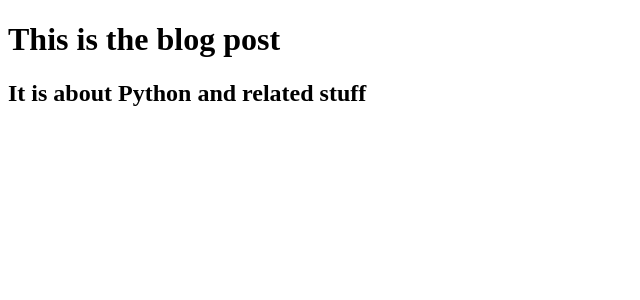
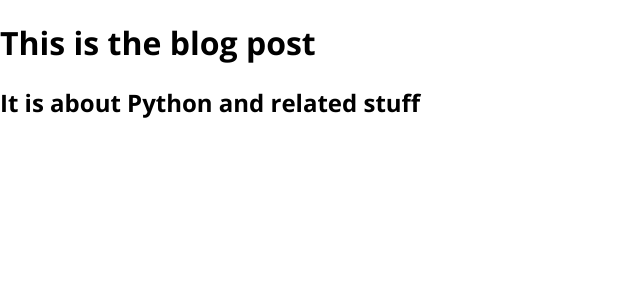
Before and after one commit to iamrajatahuja/blogweb-django, a Django app: page / in a window 1280 px wide. Shown: the top 300 px of the page, without its empty margins (0-640 px from the left). Run offline with Django 5.2, Linux system fonts and the light colour scheme.

Commit message:
Adding static files

```diff
--- a/blog_website_django/settings.py
+++ b/blog_website_django/settings.py
@@ -118,3 +118,7 @@ USE_TZ = True
 # https://docs.djangoproject.com/en/6.0/howto/static-files/
 
 STATIC_URL = 'static/'
+
+STATICFILES_DIRS = [
+    BASE_DIR / 'static'
+]
--- /dev/null
+++ b/blogs/static/blogs/app.css
@@ -0,0 +1,3 @@
+ul {
+    list-style: none;
+}
--- a/blogs/templates/blogs/allposts.html
+++ b/blogs/templates/blogs/allposts.html
@@ -1,4 +1,9 @@
 {% extends "base.html" %}
+{% load static %}
+
+{% block css_files %}
+    <link rel="stylesheet" href="{% static 'blogs/app.css' %}">
+{% endblock %}
 
 {% block page_title %}
     All Posts
--- /dev/null
+++ b/static/styles.css
@@ -0,0 +1,9 @@
+@import url('https://fonts.googleapis.com/css2?family=Open+Sans:ital,wght@0,300..800;1,300..800&display=swap');
+
+html {
+    font-family: "Open Sans", sans-serif;
+}
+
+body {
+    margin: 0;
+}
--- a/templates/base.html
+++ b/templates/base.html
@@ -1,9 +1,14 @@
+{% load static %}
+
 <!doctype html>
 <html lang="en">
 <head>
     <meta charset="UTF-8">
     <meta name="viewport" content="width=device-width, initial-scale=1">
     <title>{% block page_title %}My Blog{% endblock %}</title>
+    <link rel="stylesheet" href="{% static 'styles.css' %}">
+    {% block css_files %}{% endblock %}
+
 </head>
 <body>
     {% block body_content %}{% endblock %}
```
